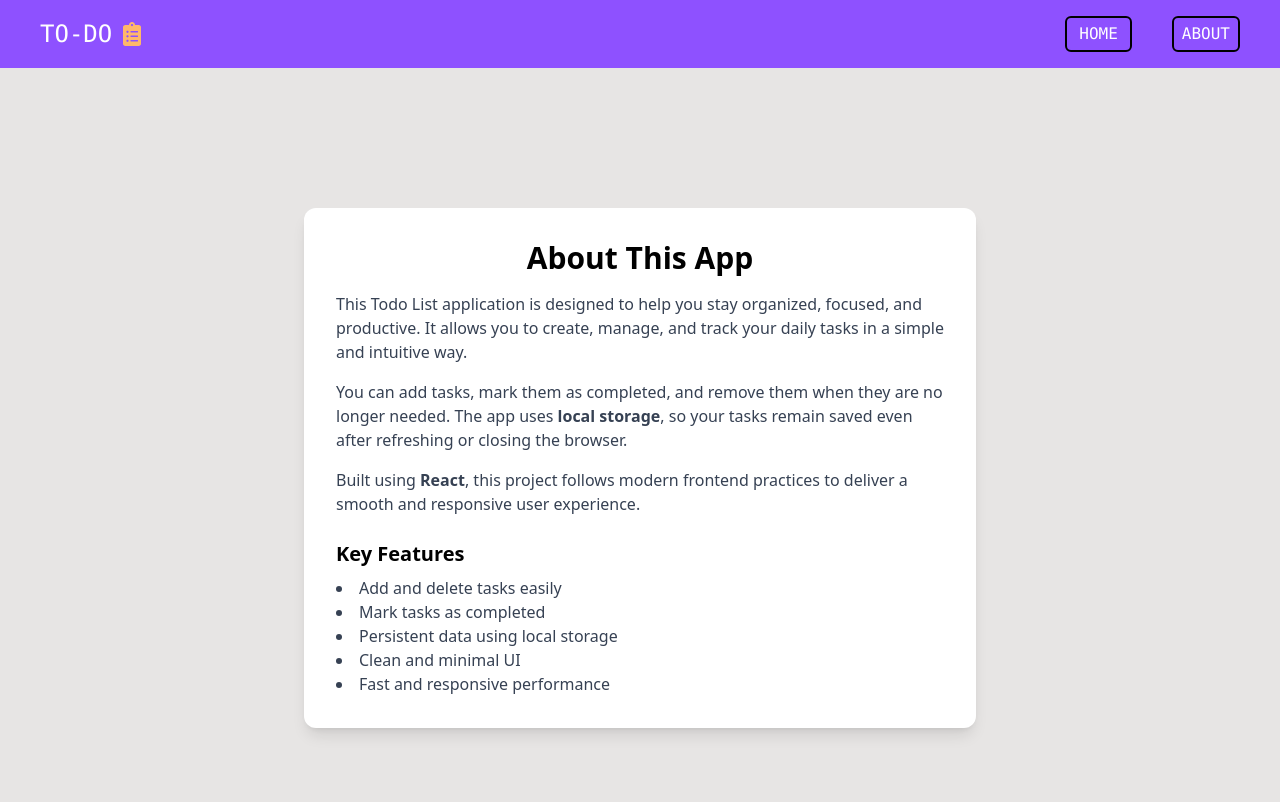
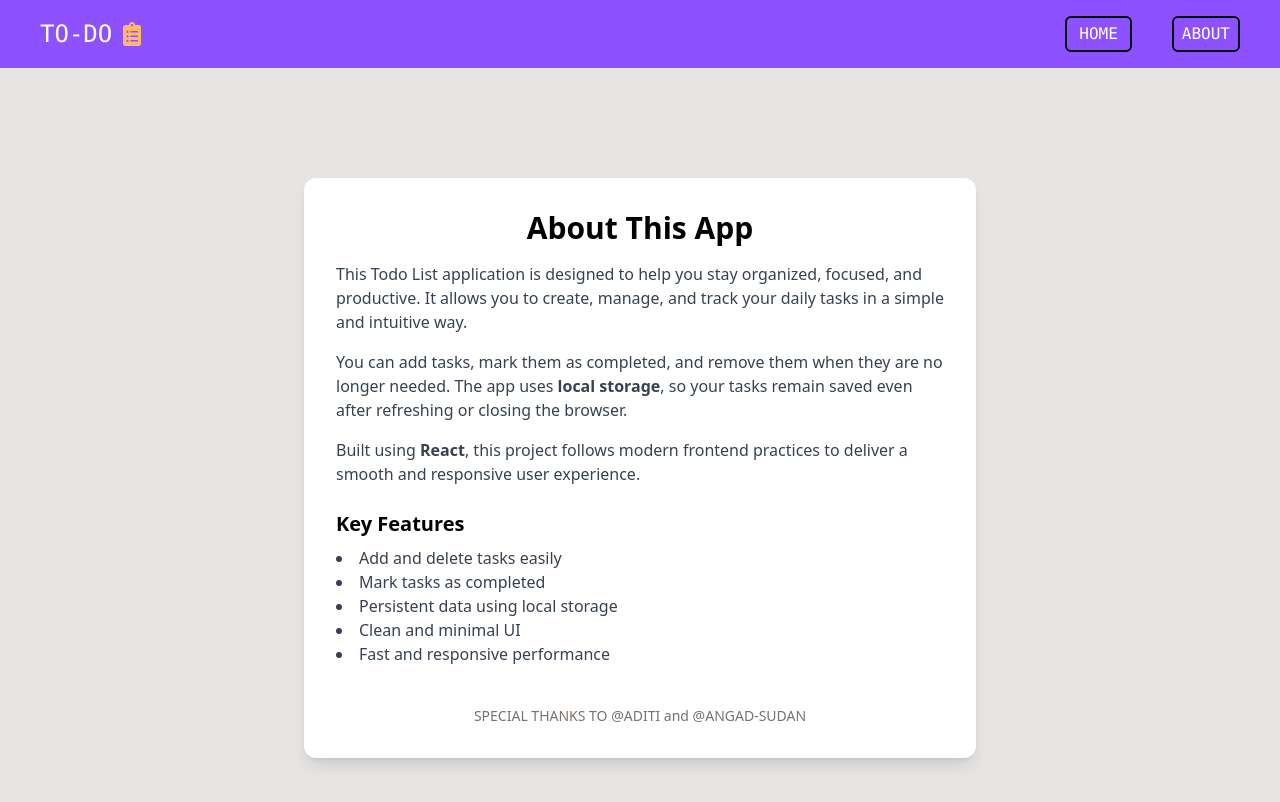
Before and after one commit to ayushbahuguna006-ctrl/to-do-list-using-local-storage, a React (Vite) app: page /about in a window 1280 px wide. Shown: the top 802 px of the page. Built offline with nearby package versions, Linux system fonts and the light colour scheme.

Commit message:
UI Updated

```diff
--- a/src/Components/About.jsx
+++ b/src/Components/About.jsx
@@ -35,6 +35,7 @@ function About() {
           <li>Clean and minimal UI</li>
           <li>Fast and responsive performance</li>
         </ul>
+        <p className='text-sm text-center mt-10 text-stone-500'>SPECIAL THANKS TO @ADITI and @ANGAD-SUDAN</p>
       </div>
     </div>
     </div>
```
